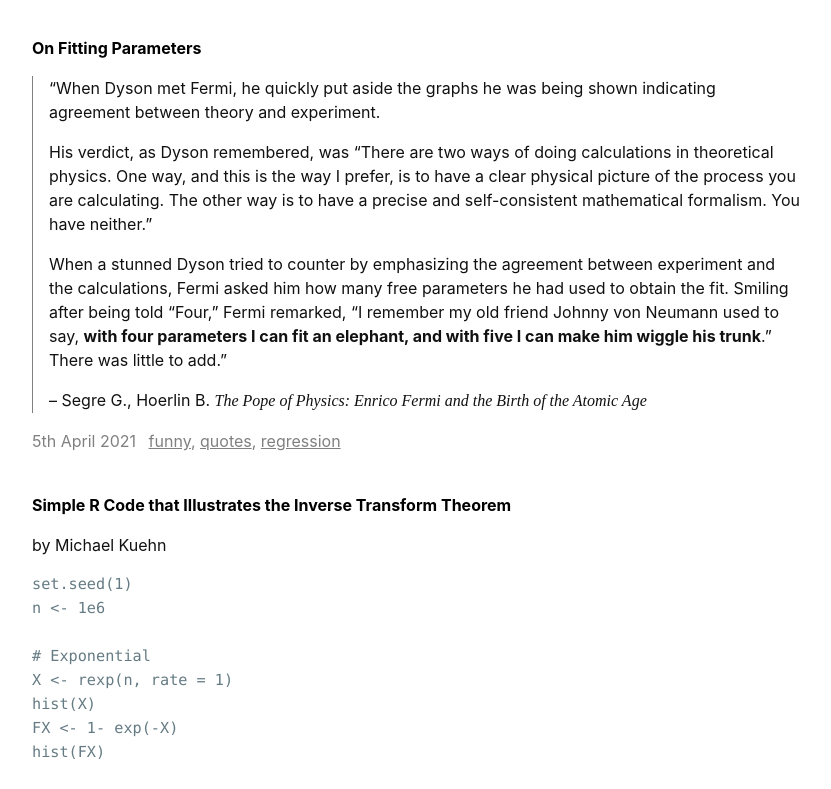
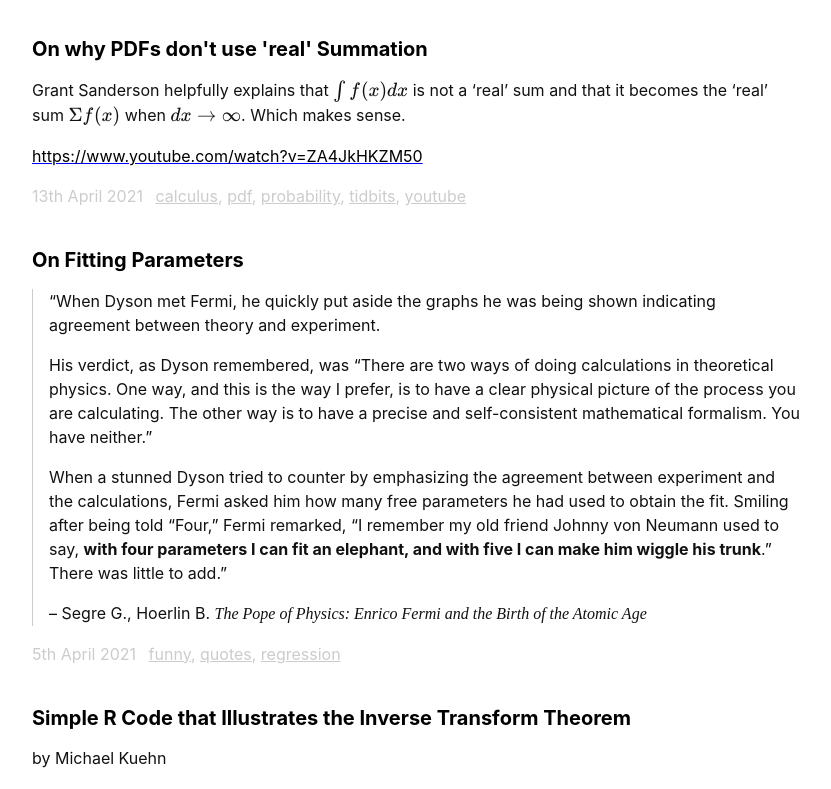
Before and after one commit to afreeorange/statistics-notes, an Eleventy site: page index.njk in a window 1280 px wide. Shown: the part 76-865 px from the top of the page, without its empty margins (224-1055 px from the left). Built offline with nearby package versions, Linux system fonts and the light colour scheme; Eleventy itself is replaced by a stand-in of ours; code samples lack their colours; files that its build step writes are made by us from their sources; what eleventy-plugin-embed-everything, js-beautify, markdown-it-attribution, markdown-it-prism would draw is missing.

Commit message:
Incremental

```diff
--- a/_assets/site.css
+++ b/_assets/site.css
@@ -16,7 +16,7 @@
   /* Basic color stuff */
   --color-primary: #111;
   --color-secondary: blue;
-  --color-tertiary: gray;
+  --color-tertiary: #ccc;
 }
 
 body {
@@ -74,12 +74,17 @@ em {
 }
 
 h1,
-h2,
-h3,
+h2 {
+  font-size: calc(var(--font-size) * 1.25);
+}
+h3 {
+  font-size: calc(var(--font-size) * 1.125);
+  color: #666;
+}
 h4,
-h5,
 h5 {
-  font-size: var(--font-size);
+  font-size: calc(var(--font-size) * 1);
+  color: #999;
 }
 
 figure {
@@ -107,12 +112,12 @@ article > header > h2 > a {
 }
 
 article > footer {
-  color: gray;
+  color: var(--color-tertiary);
 }
 
 article > footer a {
-  color: gray;
-  text-decoration-color: gray;
+  color: var(--color-tertiary);
+  text-decoration-color: var(--color-tertiary);
 }
 
 article > footer > p > time {
@@ -126,7 +131,7 @@ article > footer > p > time {
 
 @media all and (max-width: 520px) {
   :root {
-    --font-size: 14px;
+    --font-size: 13px;
   }
 
   body > header > nav {
--- /dev/null
+++ b/notes/2021/on-why-pd-fs-don-t-use-real-summation.md
@@ -0,0 +1,15 @@
+---
+title: "On why PDFs don't use 'real' Summation"
+date: 2021-04-13 16:34:18
+tags:
+    - pdf
+    - probability
+    - calculus
+    - youtube
+    - tidbits
+
+---
+
+Grant Sanderson helpfully explains that $\int{f(x)}dx$ is not a 'real' sum and that it becomes the 'real' sum $\Sigma{f(x)}$ when $dx\to\infty$. Which makes sense.
+
+https://www.youtube.com/watch?v=ZA4JkHKZM50
```
Also changed, not shown: notes/2021/monte-carlo-simulations.md (line endings or trailing spaces).
